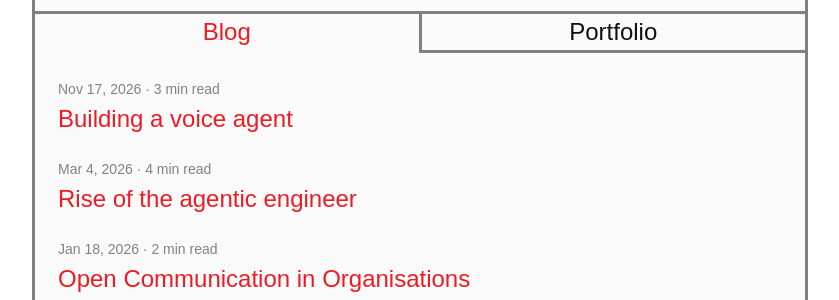
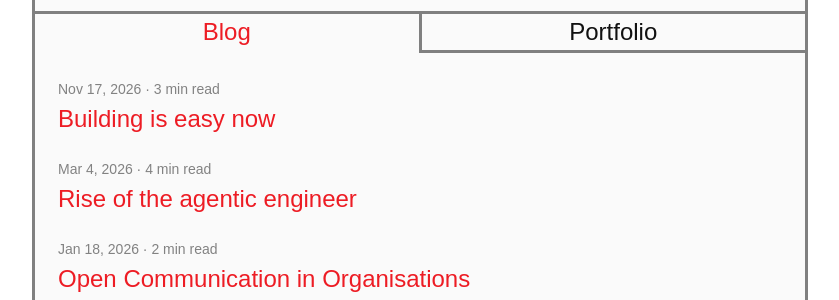
Before and after one commit to SimonHFrost/jekyll_blog, a Jekyll site: the page built from index.markdown, in a window 1280 px wide. Shown: the part 264-564 px from the top of the page, without its empty margins (220-1059 px from the left). Built offline with Jekyll 4.4.1, drawn with Linux system fonts in a browser that asks for light colours.

Commit message:
Retitle voice agent post to "Building is easy now"
Co-Authored-By: Claude Opus 5.5 <noreply@anthropic.com>

```diff
--- a/_posts/2026-11-17-building-a-voice-agent.md
+++ b/_posts/2026-11-17-building-is-easy-now.md
@@ -1,6 +1,6 @@
 ---
 layout: post
-title: "Building a voice agent"
+title: "Building is easy now"
 description: "What building a coaching assistant taught me about design, verification, and faster feedback loops with coding agents."
 image: /assets/previews/building-a-voice-agent.jpg
 ---
```
